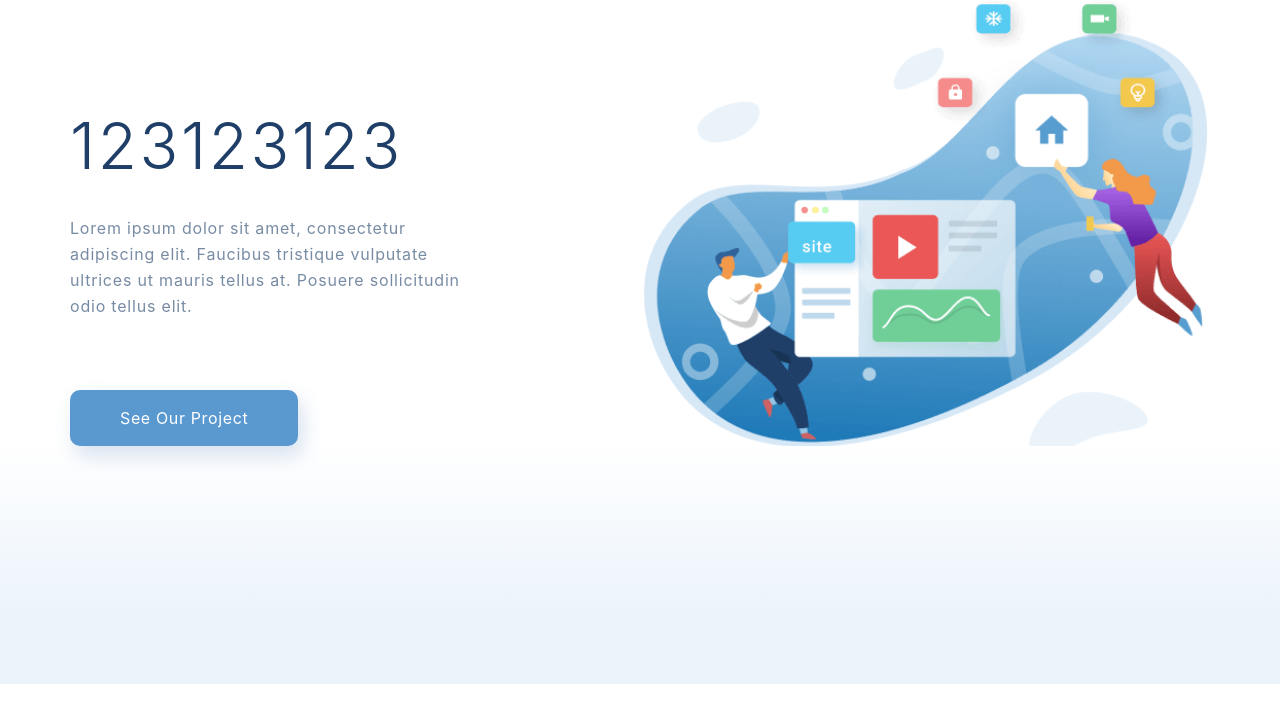
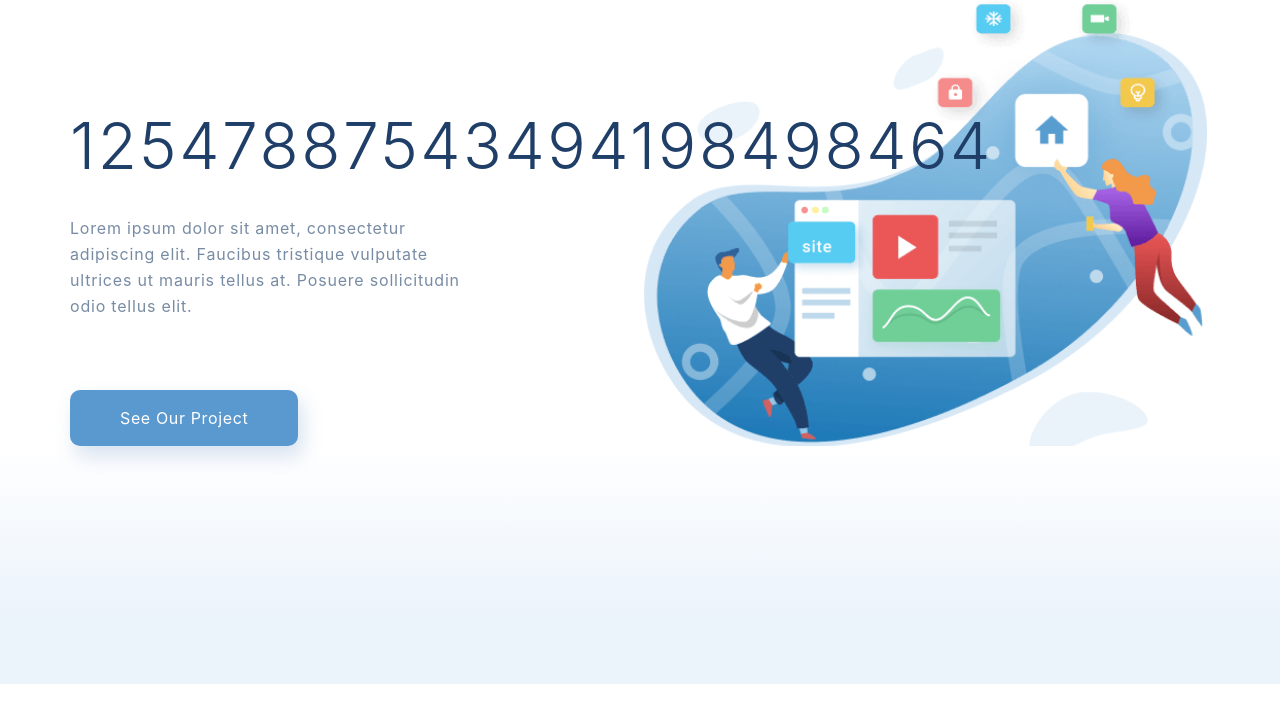
Before and after one commit to antonsobolev1987/Homepage, a plain HTML site: page index.html in a window 1280 px wide. Shown: the part 84-800 px from the top of the page. Drawn offline with Linux system fonts and the light colour scheme.

Commit message:
Изменил тест

```diff
--- a/index.html
+++ b/index.html
@@ -19,7 +19,7 @@
                         <li><a href="contacts.html"><img src="img/contacts/ic_menu_48px.svg" alt="image"></a></li>
                     </ul>
                     <div class="top_info">
-                        <h1 class="top_info_header">123123123</h1>
+                        <h1 class="top_info_header">12547887543494198498464</h1>
                         <p class="text top_info_text">Lorem ipsum dolor sit amet, consectetur adipiscing elit. Faucibus
                             tristique
                             vulputate ultrices ut mauris tellus at.
```
